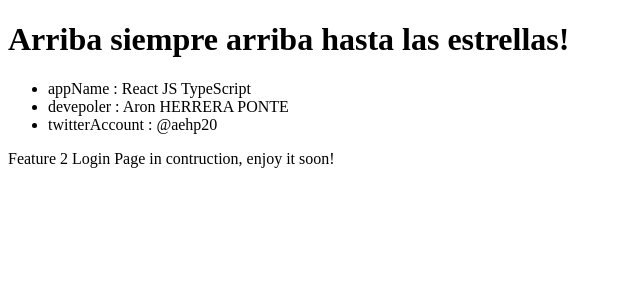
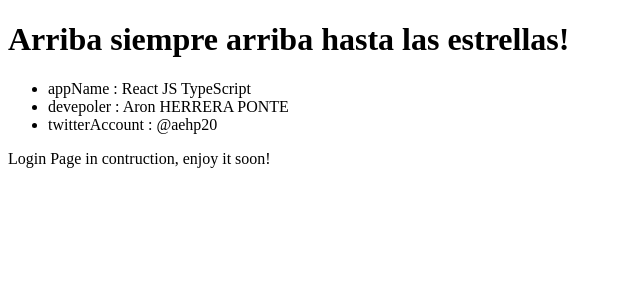
Before and after one commit to profesor-aron/reactjs-typescript, a React app: page / in a window 1280 px wide. Shown: the top 300 px of the page, without its empty margins (0-640 px from the left). Built offline with nearby package versions, Linux system fonts and the light colour scheme.

Commit message:
Update Feature1

```diff
--- a/src/modules/Login/index.tsx
+++ b/src/modules/Login/index.tsx
@@ -4,7 +4,7 @@ export class Login extends Component {
   render() {
     return (
       <div>
-        Feature 2 Login Page in contruction, enjoy it soon!
+        Login Page in contruction, enjoy it soon!
       </div>
     )
   }
--- a/src/modules/Login/stylesheets.css
+++ b/src/modules/Login/stylesheets.css
@@ -1,3 +1,3 @@
 .app {
-  width: 22%;
+  width: 20%;
 }
```
